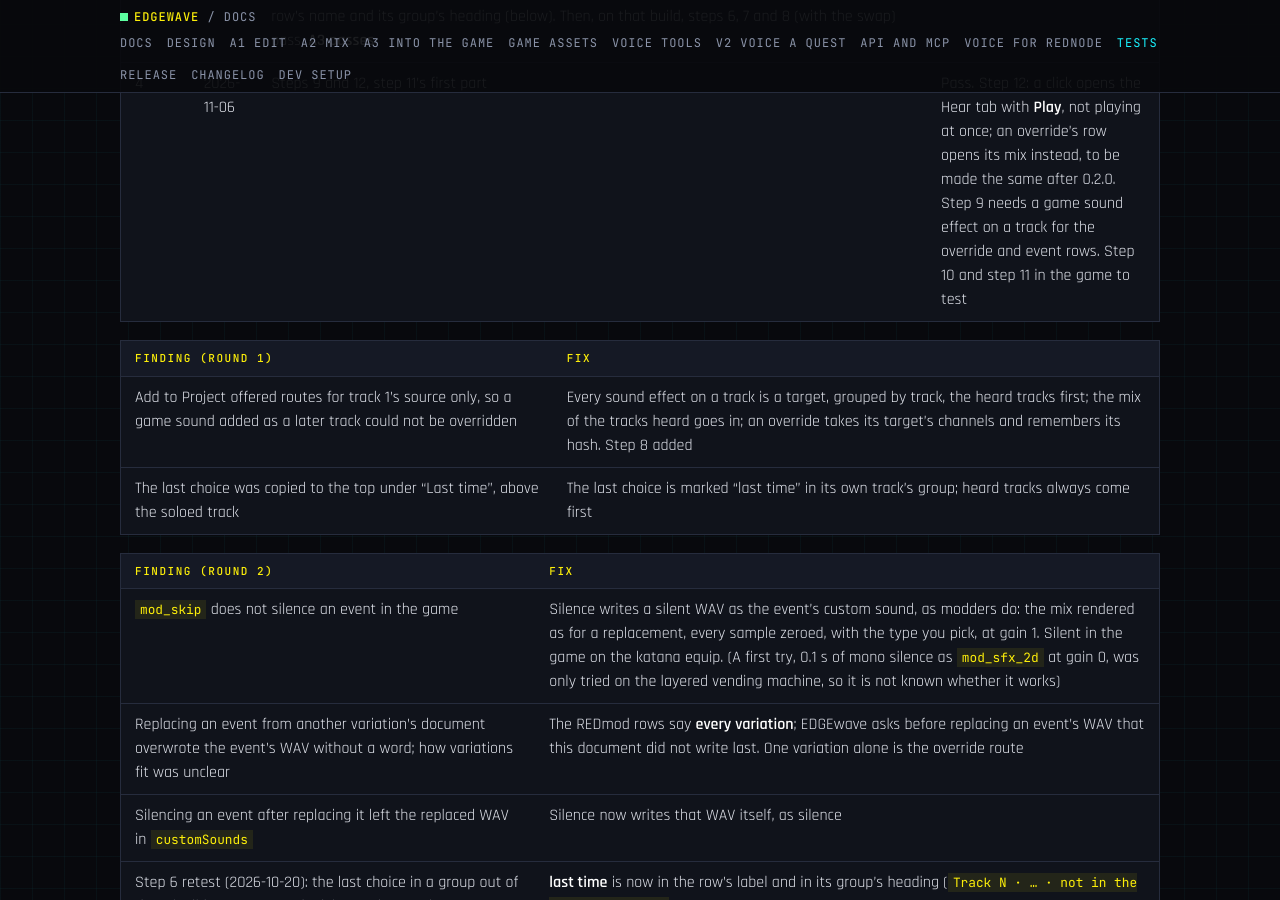
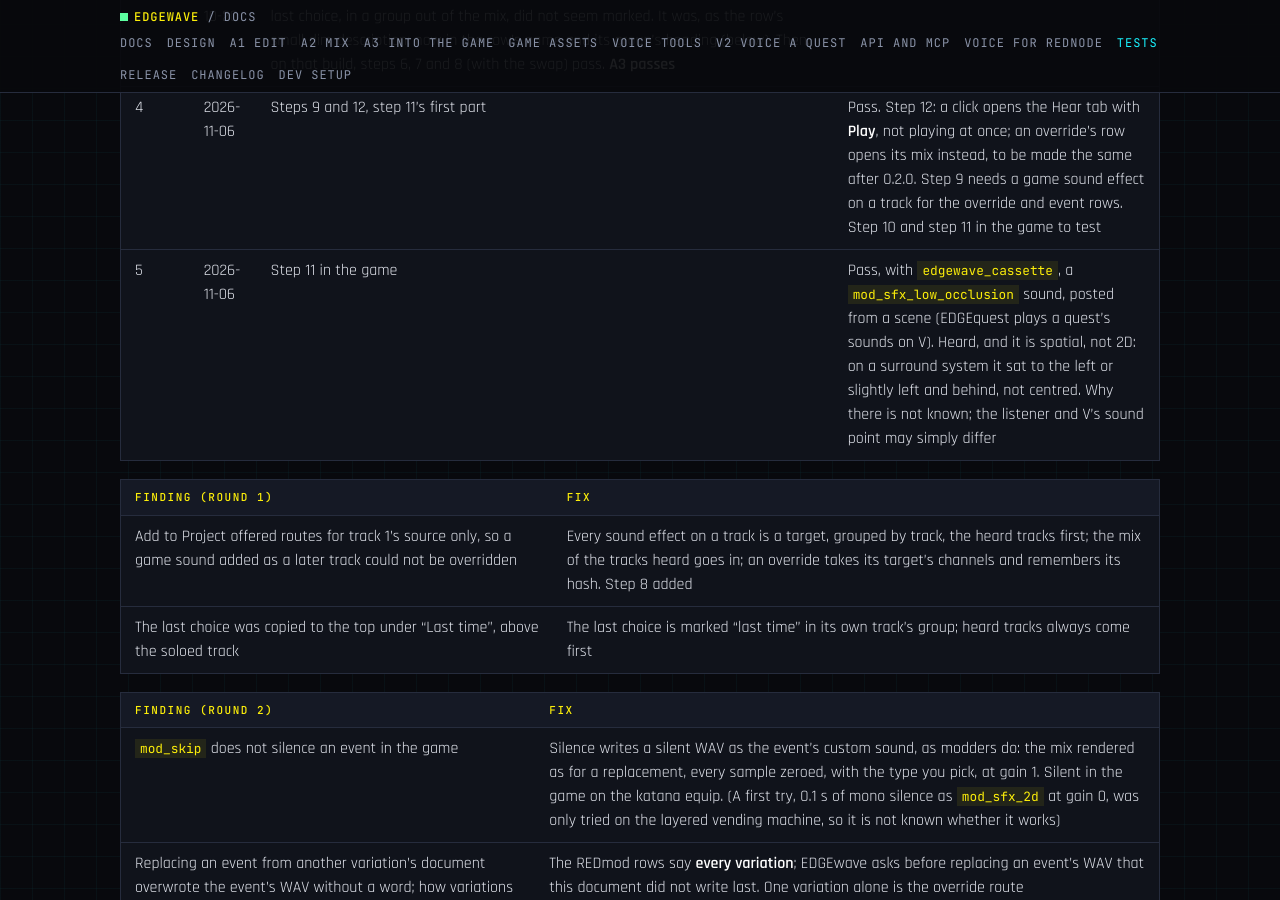
Before and after one commit to Edgemodders/EDGEwave, a Jekyll site: the page built from docs/testing.md, in a window 1280 px wide and 900 px high, scrolled down 14216 px. Built offline with Jekyll 4.4.1, drawn with Linux system fonts in a browser that asks for light colours; our own code applies the rules of GitHub Pages for plain Markdown files; some of the changed text lies outside the part shown.

Commit message:
Testing: A3 step 11 passes in the game; a spatial sound on V is heard off centre
Co-Authored-By: Claude Opus 5.5 <noreply@anthropic.com>

```diff
--- a/docs/testing.md
+++ b/docs/testing.md
@@ -240,6 +240,7 @@ What is built, and the research behind the routes: [A3 Into the game](a3-game.ht
 | 2 | 2026-10-19 | Steps 1 to 5 pass. Step 4: the game played a REDmod custom sound for `dev_vending_machine_can_falls` (`mod_sfx_room`); REDmod's deploy found the mod and wrote every entry to `mods.json`, with no complaint about the WAVs. Step 5 first seemed to fail: with `mod_skip`, then two silent WAVs, the can still sounded the same. A short ping as its custom sound showed why: a can dropping plays several events layered together. On `w_melee_katana_equip`, one event on its own, the silent WAV silences it and `mod_skip` (by hand, the audible WAV left in place) does not. Gain 0 in `info.json` left a replacement loud. Three findings, fixed the same day (below). Finding events by ear was hard, so the owner asked REDnode for a Sound Tracer ([REDnode #14](https://github.com/Edgemodders/REDnode/issues/14)) |
 | 3 | 2026-10-20 | Step 6 retest with the checkboxes: the tracks in the mix come first, as expected; the last choice, in a group out of the mix, did not seem marked. It was, as the row's small dim description; now in the row's name and its group's heading (below). Then, on that build, steps 6, 7 and 8 (with the swap) pass. **A3 passes** |
 | 4 | 2026-11-06 | Steps 9 and 12, step 11's first part | Pass. Step 12: a click opens the Hear tab with **Play**, not playing at once; an override's row opens its mix instead, to be made the same after 0.2.0. Step 9 needs a game sound effect on a track for the override and event rows. Step 10 and step 11 in the game to test |
+| 5 | 2026-11-06 | Step 11 in the game | Pass, with `edgewave_cassette`, a `mod_sfx_low_occlusion` sound, posted from a scene (EDGEquest plays a quest's sounds on V). Heard, and it is spatial, not 2D: on a surround system it sat to the left or slightly left and behind, not centred. Why there is not known; the listener and V's sound point may simply differ |
 
 | Finding (round 1) | Fix |
 |---|---|
```
Also changed, not shown: other parts of docs/testing.md (+1 -1 lines), CLAUDE.md (+2 -2 lines).
